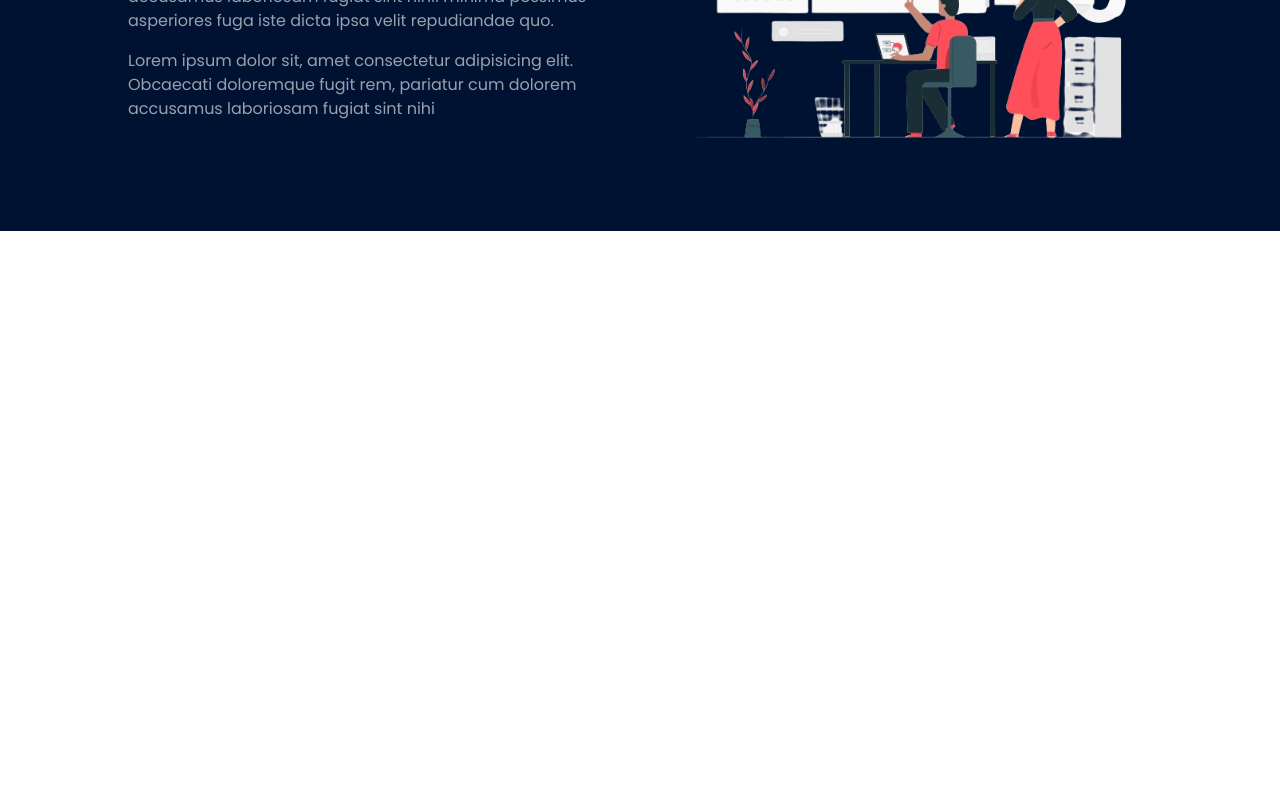
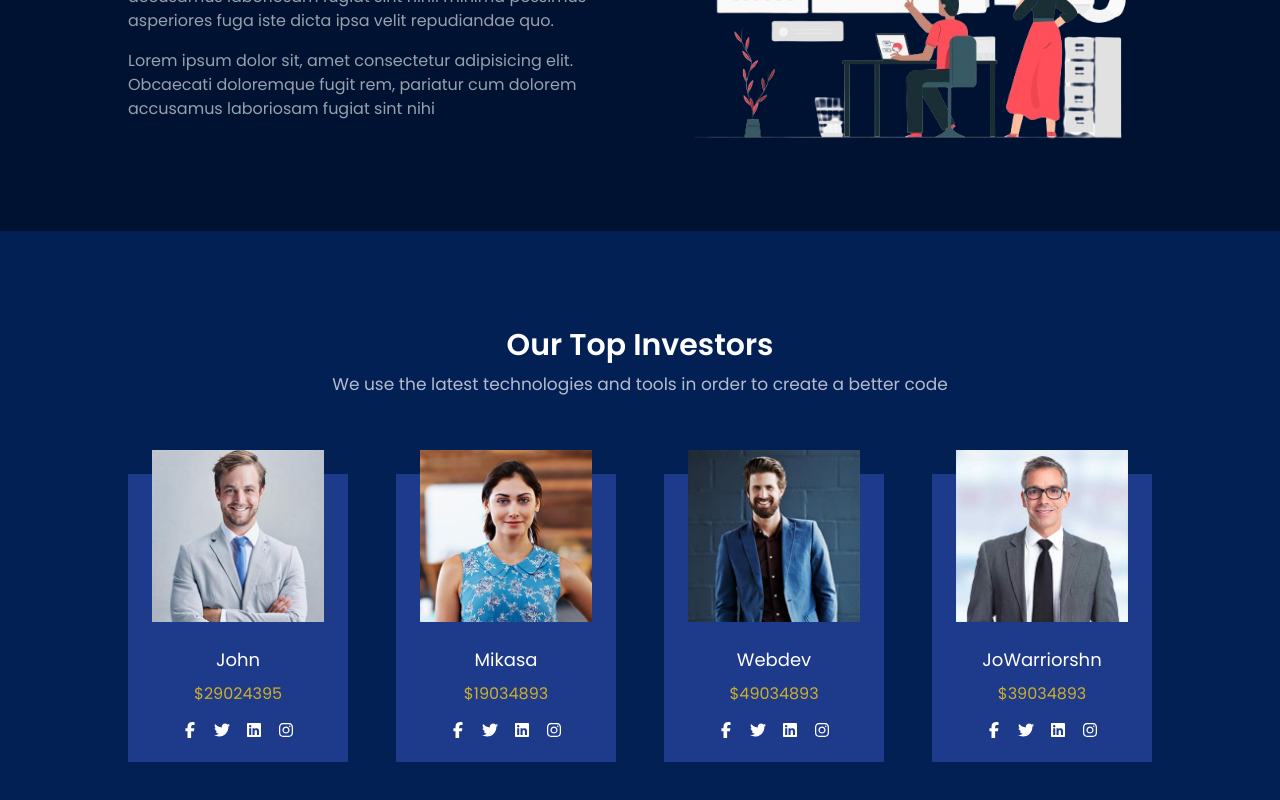
Before and after one commit to erkaraFikret/investment-website-next.js, a Next.js app: page / in a window 1280 px wide. Shown: the part 3236-4036 px from the top of the page. Before the commit the page ends 3467 px from the top, so only its background shows below. Built offline with nearby package versions, Linux system fonts and the light colour scheme.

Commit message:
completed investor and investor card components

```diff
--- a/app/components/Home/Home.tsx
+++ b/app/components/Home/Home.tsx
@@ -4,6 +4,7 @@ import About from './About'
 import Feature from './Feature/Feature'
 import Price from './Price/Price'
 import Advantage from './Advantage/Advantage'
+import Investor from './Investor/Investor'
 
 const Home = () => {
     return (
@@ -13,6 +14,7 @@ const Home = () => {
             <Feature/>
             <Price/>
             <Advantage/>
+            <Investor/>
         </div>
     )
 }
--- /dev/null
+++ b/app/components/Home/Investor/Investor.tsx
@@ -0,0 +1,33 @@
+import React from 'react'
+import SectionHeading from '../../Helper/SectionHeading'
+import InvestorCard from './InvestorCard'
+
+const Investor = () => {
+    return (
+        <div className='pt-20 pb-16 bg-[#032055]'>
+            <SectionHeading heading='Our Top Investors' />
+            {/* define grid system */}
+            <div className='w-4/5 mx-auto mt-16 grid grid-cols-1 lg:grid-cols-2 xl:grid-cols-4 gap-12'>
+                {/* Investor profile card  */}
+                <div>
+                    <InvestorCard images="/images/i1.jpg" invest="29024395" name="John"/>
+                </div>
+                {/* Investor profile card  */}
+                <div>
+                    <InvestorCard images="/images/i2.jpg" invest="19034893" name="Mikasa"/>
+                </div>
+                {/* Investor profile card  */}
+                <div>
+                    <InvestorCard images="/images/i3.jpg" invest="49034893" name="Webdev"/>
+                </div>
+                {/* Investor profile card  */}
+                <div>
+                    <InvestorCard images="/images/i4.jpg" invest="39034893" name="JoWarriorshn"/>
+                </div>
+
+            </div>
+        </div>
+    )
+}
+
+export default Investor
--- /dev/null
+++ b/app/components/Home/Investor/InvestorCard.tsx
@@ -0,0 +1,27 @@
+import Image from 'next/image'
+import React from 'react'
+import { FaFacebookF, FaInstagram, FaLinkedin, FaTwitter } from 'react-icons/fa6'
+
+type Props = {
+    images: string,
+    invest: string,
+    name: string
+}
+
+const InvestorCard = ({ images, invest, name }: Props) => {
+    return (
+        <div className='bg-blue-900 p-6'>
+            <Image src={images} alt={name} width={300} height={300} className='-mt-12' />
+            <p className='mt-6 text-white text-lg text-center'>{name}</p>
+            <p className='mt-2 text-opacity-80 text-base text-yellow-400 text-center'>${invest}</p>
+            <div className='mt-4 text-white flex items-center justify-center space-x-4'>
+                <FaFacebookF />
+                <FaTwitter/>
+                <FaLinkedin/>
+                <FaInstagram/>
+            </div>
+        </div>
+    )
+}
+
+export default InvestorCard
```
